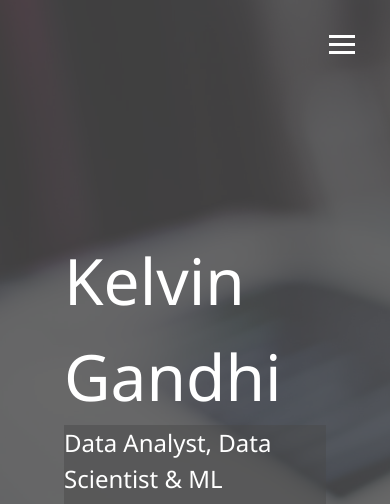
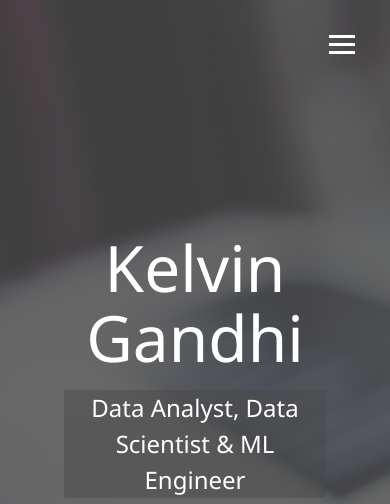
Before and after one commit to Kelvingandhi/portfoliowebsite, a website: page dict/index.html in a window 390 px wide. Shown: the top 504 px of the page. Drawn offline with Linux system fonts and the light colour scheme.

Commit message:
Media query mixin and added responsiveness

```diff
--- a/sass_files/_config.scss
+++ b/sass_files/_config.scss
@@ -32,3 +32,28 @@ $bg-opacity:0.8;
     }
 
 }
+
+//mixin media query
+@mixin mediaSm {
+    @media screen and (max-width: 500px){
+        @content;
+    }
+}
+
+@mixin mediaMd {
+    @media screen and (max-width: 768px){
+        @content;
+    }
+}
+
+@mixin mediaLg {
+    @media screen and (min-width: 769px) and (max-width: 1170px){
+        @content;
+    }
+}
+
+@mixin mediaXl {
+    @media screen and (min-width: 1171px){
+        @content;
+    }
+}
--- a/sass_files/_menu.scss
+++ b/sass_files/_menu.scss
@@ -96,6 +96,7 @@
             border-radius: 50%;
             border: solid 3px $secondary-color;
         }
+
     }
 
     .nav-page {
@@ -107,7 +108,7 @@
             transform: translate3d(0, 0, 0);
         }
 
-        &.current > a {
+        &.current > a { //i.e. a tag inside applied current class
             color: $secondary-color;
         }
 
--- /dev/null
+++ b/sass_files/_mobile.scss
@@ -0,0 +1,64 @@
+//Apply media query css
+
+//Widescreens
+@include mediaXl {
+
+}
+
+//Desktops & Laptops
+@include mediaLg {
+
+}
+
+//Tablets & Notebooks
+@include mediaMd {
+    main {
+        align-items: center;
+        text-align: center;
+
+        .name-heading {
+            margin-bottom: 1rem;
+            line-height: 1.1;
+        }
+
+    }
+
+    div.menu-bg-img,
+    ul.menu-nav {
+        float: none;
+        width: 100%;
+        min-height: 0;
+
+        .show {
+            transform: translate3d(0, 0, 0);
+        }
+    }
+
+    .menu-nav {
+        height: 75vh;
+        transform: translate3d(-100%, 0, 0);
+        font-size: 24px;
+    }
+
+    .menu-bg-img {
+        height: 25vh;
+        transform: translate3d(100%, 0, 0);
+
+        .portrait {
+            background: url('../img/profile.jpg');//put profile-small image
+            width: 150px;
+            height: 150px;
+
+        }
+    }
+}
+
+//Smartphones
+@include mediaSm {
+    main#home h1 {
+        margin-top: 10vh;
+    }
+    main#home {
+        margin-bottom: 5vh;
+    }
+}
--- a/sass_files/main.scss
+++ b/sass_files/main.scss
@@ -1,5 +1,6 @@
 @import 'config';
 @import 'menu';
+@import 'mobile';
 
 * {
     box-sizing: border-box;
```
Also changed, not shown: dict/css/main.css.
